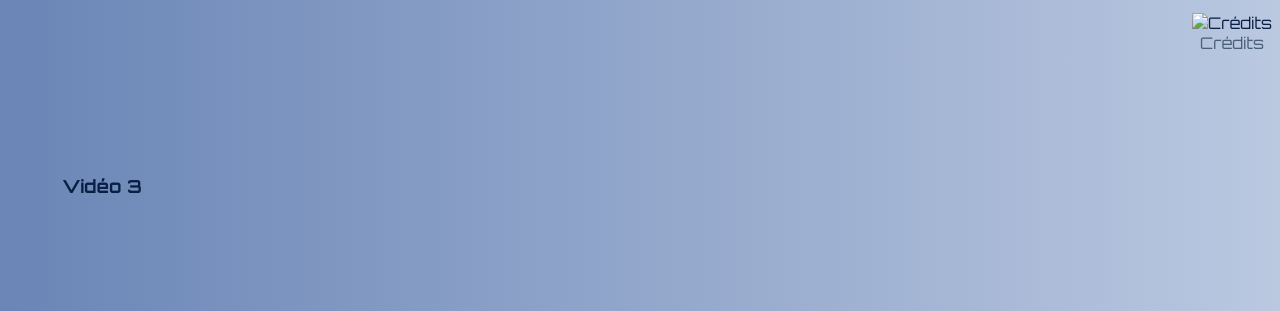
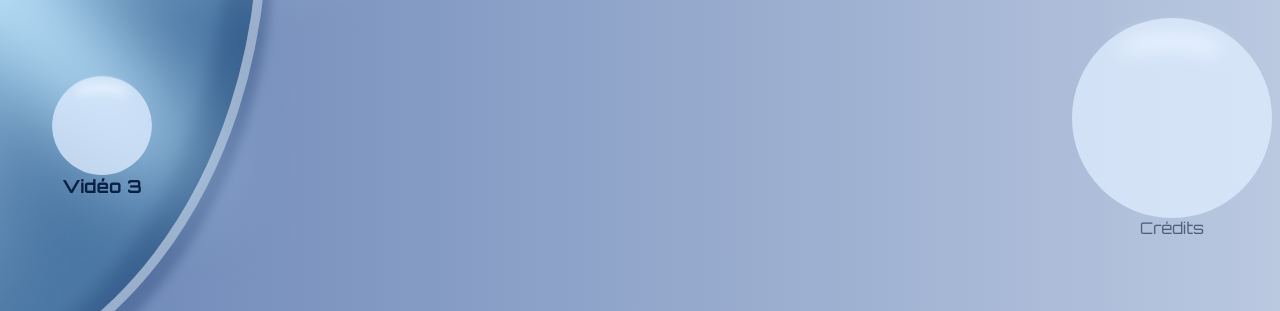
Before and after one commit to Hugopinchemel/Webdoc, a website: page index.html in a window 1280 px wide. Shown: the part 489-800 px from the top of the page. Drawn offline with Linux system fonts and the light colour scheme; the site is published under a folder, as on GitHub Pages, so addresses that start at the root find nothing.

Commit message:
Fix image paths in index.html and stylesheet.css for correct referencing

```diff
--- a/index.html
+++ b/index.html
@@ -29,7 +29,7 @@
 </div>
 <div class="credits-area">
     <div class="credits-button">
-        <img alt="Crédits" src="../.image/bubble.svg">
+        <img alt="Crédits" src=".image/bubble.svg">
         <div class="credits">Crédits</div>
     </div>
 </div>
--- a/stylesheet.css
+++ b/stylesheet.css
@@ -69,7 +69,7 @@ body {
     left: 0;
     width: 30%;
     height: 100%;
-    background-image: url('/.image/menu.svg');
+    background-image: url('.image/menu.svg');
     background-size: cover;
     background-repeat: no-repeat;
     background-position: center;
@@ -78,7 +78,7 @@ body {
 .video-preview {
     width: 100px;
     height: 100px;
-    background-image: url('/.image/bubble.svg');
+    background-image: url('.image/bubble.svg');
     background-size: cover;
     background-repeat: no-repeat;
     background-position: center;
```
